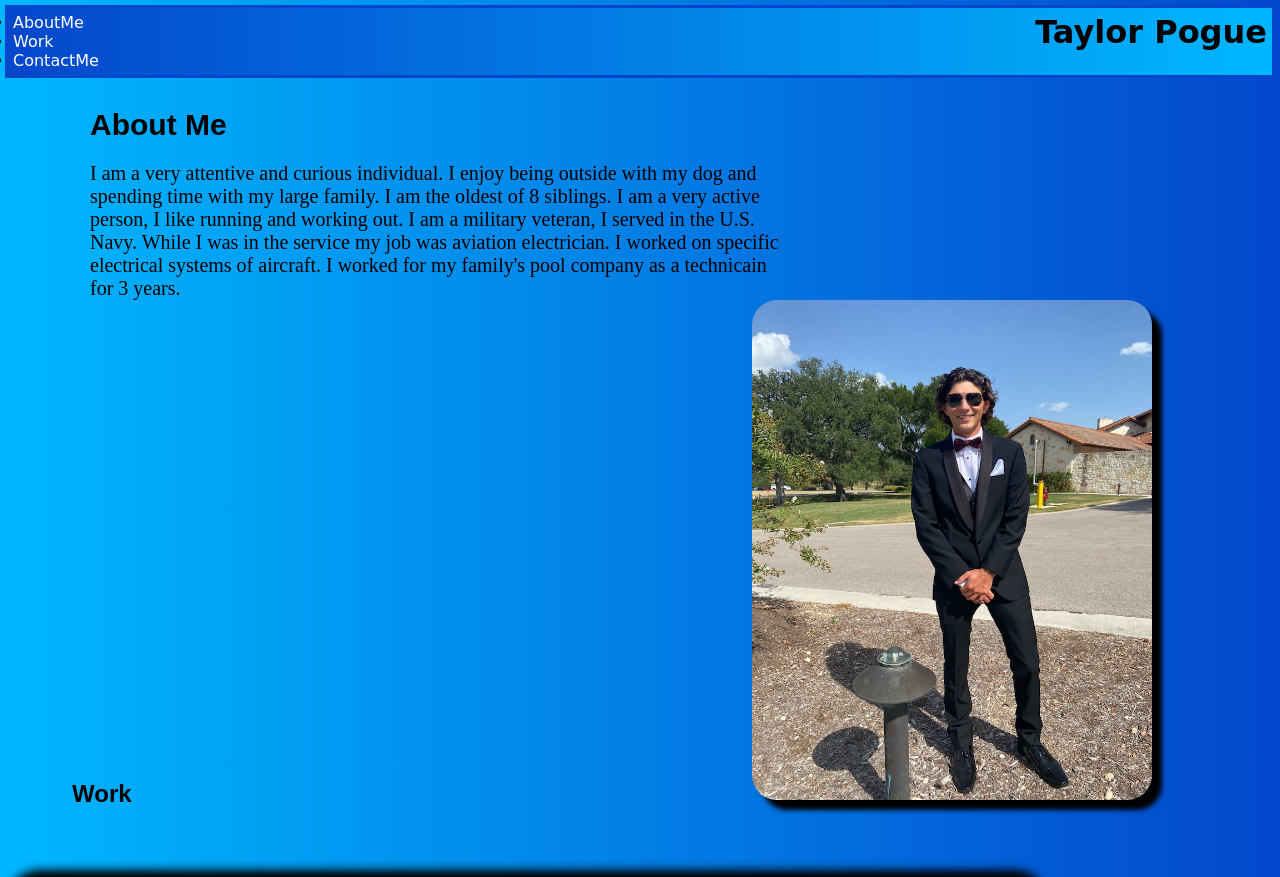
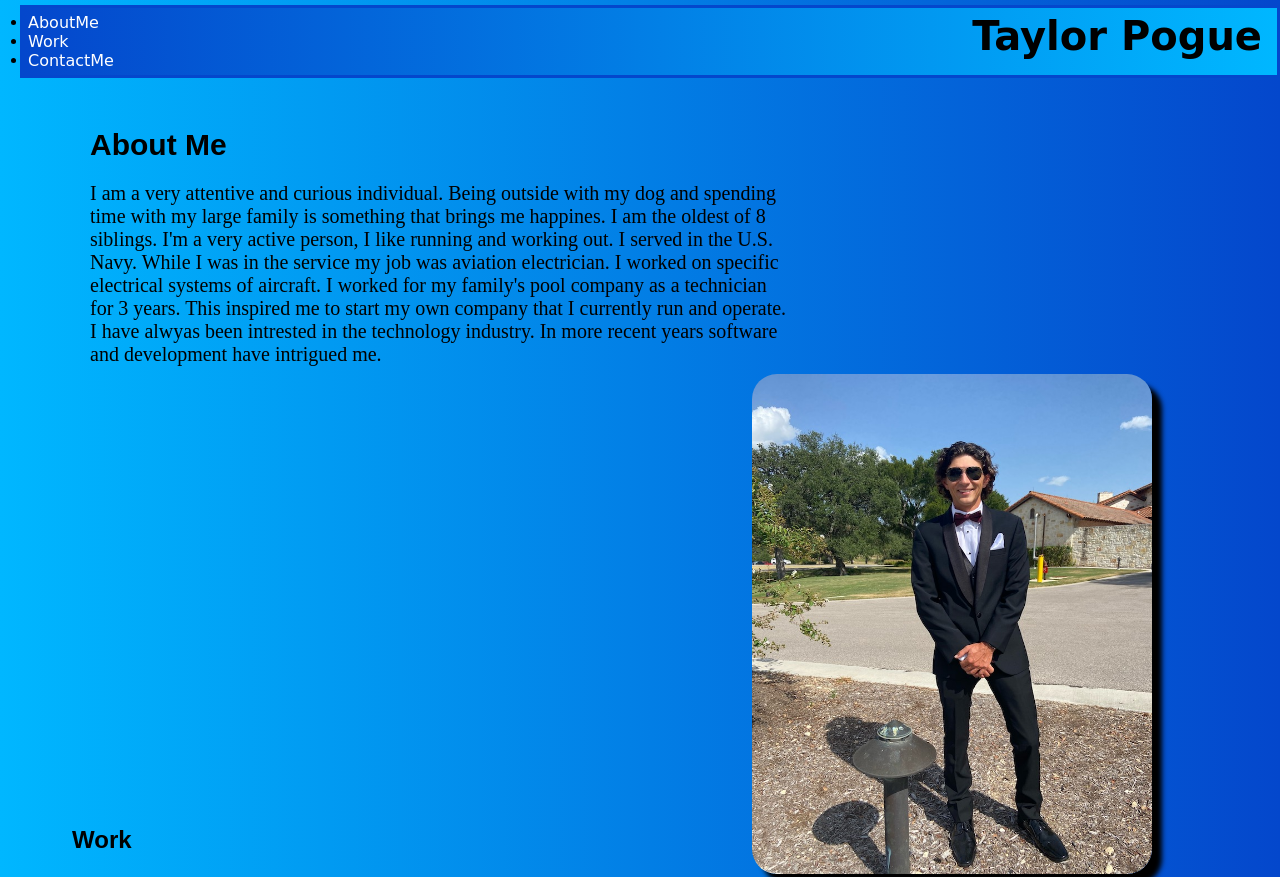
Before and after one commit to poguet/TDP-All-About-Me-challenge-2, a plain HTML site: page index.html in a window 1280 px wide. Shown: the top 877 px of the page. Drawn offline with Linux system fonts and the light colour scheme.

Commit message:
slight changes to html & css file

```diff
--- a/index.html
+++ b/index.html
@@ -23,10 +23,9 @@
 <section>
     <h2><a id="AboutMe" class="AboutMeTitle">About Me</a></h2>
 
-    <p class="AboutMeparagraph">I am a very attentive and curious individual. I enjoy being outside with my dog and spending time with my large family.
-        I am the oldest of 8 siblings. I am a very active person, I like running and working out. I am a military veteran, I served in the U.S. Navy.
-        While I was in the service my job was aviation electrician. I worked on specific electrical systems of aircraft.
-        I worked for my family's pool company as a technicain for 3 years.
+    <p class="AboutMeparagraph">I am a very attentive and curious individual. Being outside with my dog and spending time with my large family is something that brings me happines.
+        I am the oldest of 8 siblings. I'm a very active person, I like running and working out. I served in the U.S. Navy. While I was in the service my job was aviation electrician. I worked on specific electrical systems of aircraft.
+        I worked for my family's pool company as a technician for 3 years. This inspired me to start my own company that I currently run and operate. I have alwyas been intrested in the technology industry. In more recent years software and development have intrigued me.
 
     </p>
 </section>
@@ -53,7 +52,7 @@
     </section>
 
     <footer>
-        <p class="footer">Thanks for viewing & Hope to hear from you!</p>
+        <p class="footer">Thanks for viewing & hope to hear from you!</p>
     </footer>
 </body>
 </html>
--- a/style.css
+++ b/style.css
@@ -13,7 +13,7 @@ margin: 0;
 }
 
 header{
-    margin: 5px;
+    margin: 5px 0 0 20px;
     padding: 5px;
     font-family:cursive;
     border: solid;
@@ -28,12 +28,15 @@ body{
 
 h1 {
     float:right;
+    font-size: 40px;
+    margin-right: 10px;
 }
 
 .AboutMeTitle{
     font-family:Arial, Helvetica, sans-serif;
     font-size: 30px;
     display:block;
+    position: relative; top: 20px;
     margin: 1em 0 0 3em;
 
 }
@@ -41,6 +44,7 @@ h1 {
 .AboutMeparagraph{
     max-width: 700px;
     font-size: 20px;
+    position: relative; top: 20px;
     display:block;
     margin: 1em 0 0 4.5em;
 
@@ -48,12 +52,13 @@ h1 {
 }
 
 .ProfilePic{
-    margin: 0em 8em 5em 0em;
+    margin: 8em 8em 0em 0em;
     border-radius: 25px;
     height: 500px;
     width: 400px;
     display:block;
-    float: right;
+    position: relative; top: -100px;
+    float:right;
     box-shadow: 10px 10px 5px;
 }
 .ProfilePic:hover{
```
Also changed, not shown: 1 other file.
